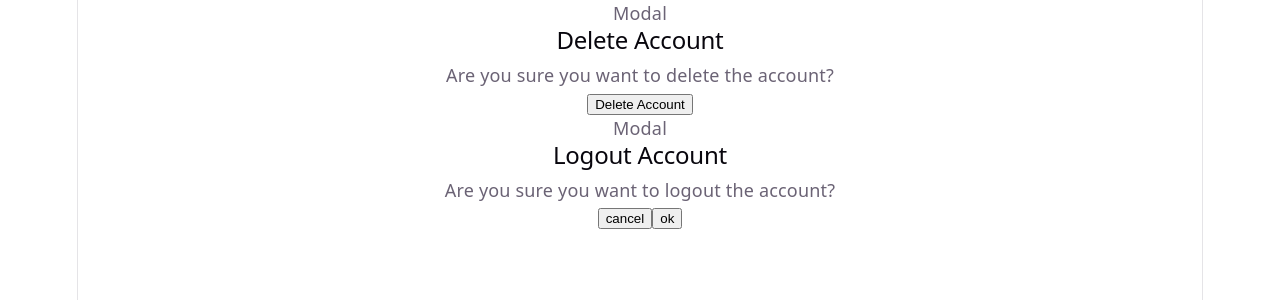
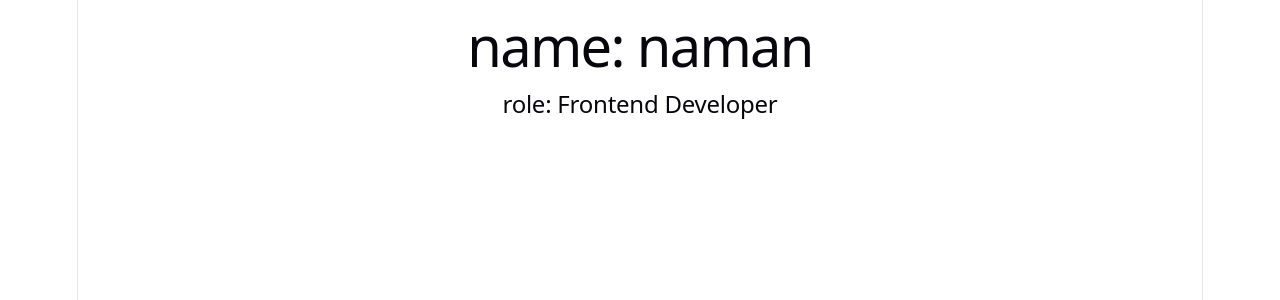
Before and after one commit to telusko-aliens/react-complete-course, a React (Vite) app in the folder module-02-components-and-props/: page / in a window 1280 px wide. Shown: the top 300 px of the page. Built offline with nearby package versions, Linux system fonts and the light colour scheme.

Commit message:
Module 02 Topic 09: Prop Drilling

```diff
--- a/module-02-components-and-props/src/App.jsx
+++ b/module-02-components-and-props/src/App.jsx
@@ -1,21 +1,14 @@
 import "./App.css";
-import Modal from "./Modal";
+import Dashboard from "./Dashboard";
 
 function App() {
+  const user = {
+    name: "naman",
+    role: "Frontend Developer"
+  }
   return (
     <>
-      <Modal>
-        <h2>Delete Account</h2>
-        <p>Are you sure you want to delete the account?</p>
-        <button>Delete Account</button>
-      </Modal>
-
-      <Modal>
-        <h2>Logout Account</h2>
-        <p>Are you sure you want to logout the account?</p>
-        <button>cancel</button>
-        <button>ok</button>
-      </Modal>
+      <Dashboard user={user} />
     </>
   );
 }
--- /dev/null
+++ b/module-02-components-and-props/src/Dashboard.jsx
@@ -0,0 +1,11 @@
+import Profile from "./Profile";
+
+function Dashboard({ user }) {
+    return (
+        <>
+            <Profile user={user} />
+        </>
+    );
+}
+
+export default Dashboard;
--- /dev/null
+++ b/module-02-components-and-props/src/Profile.jsx
@@ -0,0 +1,11 @@
+import UserInfo from "./UserInfo";
+
+function Profile({ user }) {
+    return (
+        <>
+            <UserInfo user={user} />
+        </>
+    );
+}
+
+export default Profile;
--- /dev/null
+++ b/module-02-components-and-props/src/UserInfo.jsx
@@ -0,0 +1,10 @@
+function UserInfo({ user }) {
+    return (
+        <>
+            <h1>name: {user.name}</h1>
+            <h2>role: {user.role}</h2>
+        </>
+    );
+}
+
+export default UserInfo;
```
